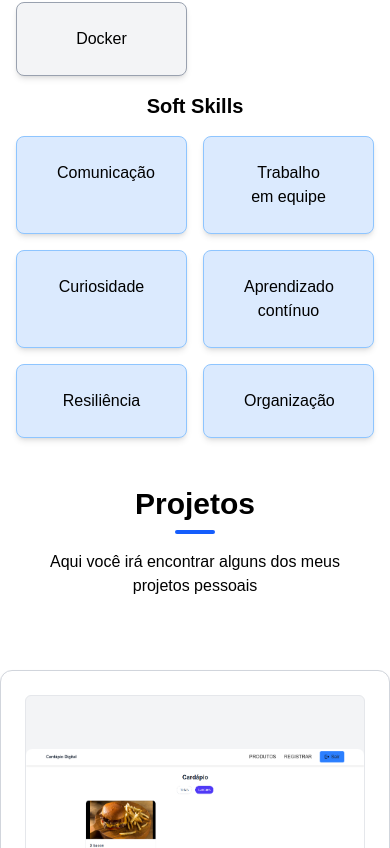
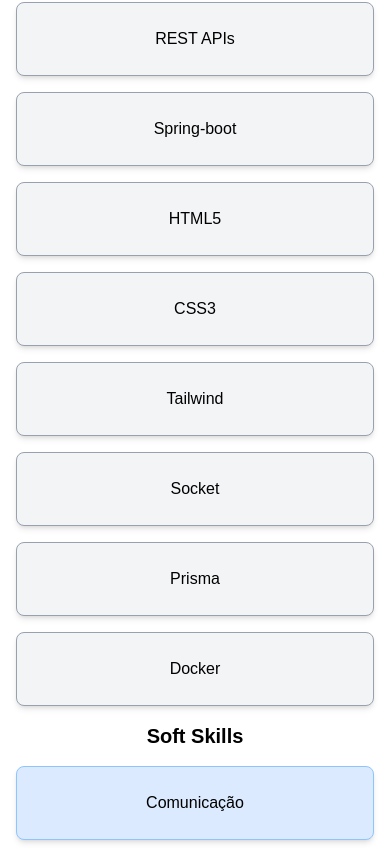
Before and after one commit to Pedrohss2/my-cv, a Next.js app: page / in a window 390 px wide. Shown: the part 2596-3444 px from the top of the page. Built offline with nearby package versions, Linux system fonts and the light colour scheme.

Commit message:
[fix]: Ajustndo bout de skills

```diff
--- a/src/components/Home/About.tsx
+++ b/src/components/Home/About.tsx
@@ -74,7 +74,7 @@
             Minhas habilidades
           </h1>
 
-          <div className="grid grid-cols-2 md:grid-cols-3 gap-4 text-center">
+          <div className="grid grid-cols-1 md:grid-cols-3 gap-4 text-center">
             {techs.map((valor, idx) => (
               <div key={idx} className="bg-gray-100 px-10 py-6 rounded-lg shadow-md border-1 border-gray-400">
                 {valor}
@@ -82,7 +82,7 @@
             ))}
           </div>
           <h2 className="font-semibold text-xl mb-4 mt-4">Soft Skills</h2>
-          <div className="grid grid-cols-2 md:grid-cols-3 gap-4 text-center">
+          <div className="grid grid-cols-1 md:grid-cols-3 gap-4 text-center">
             {["Comunicação", "Trabalho em equipe", "Curiosidade", "Aprendizado contínuo", "Resiliência", "Organização"].map((skill, idx) => (
               <div key={idx} className="bg-blue-100 px-10 py-6 rounded-lg shadow-md border border-blue-300">
                 {skill}
```
